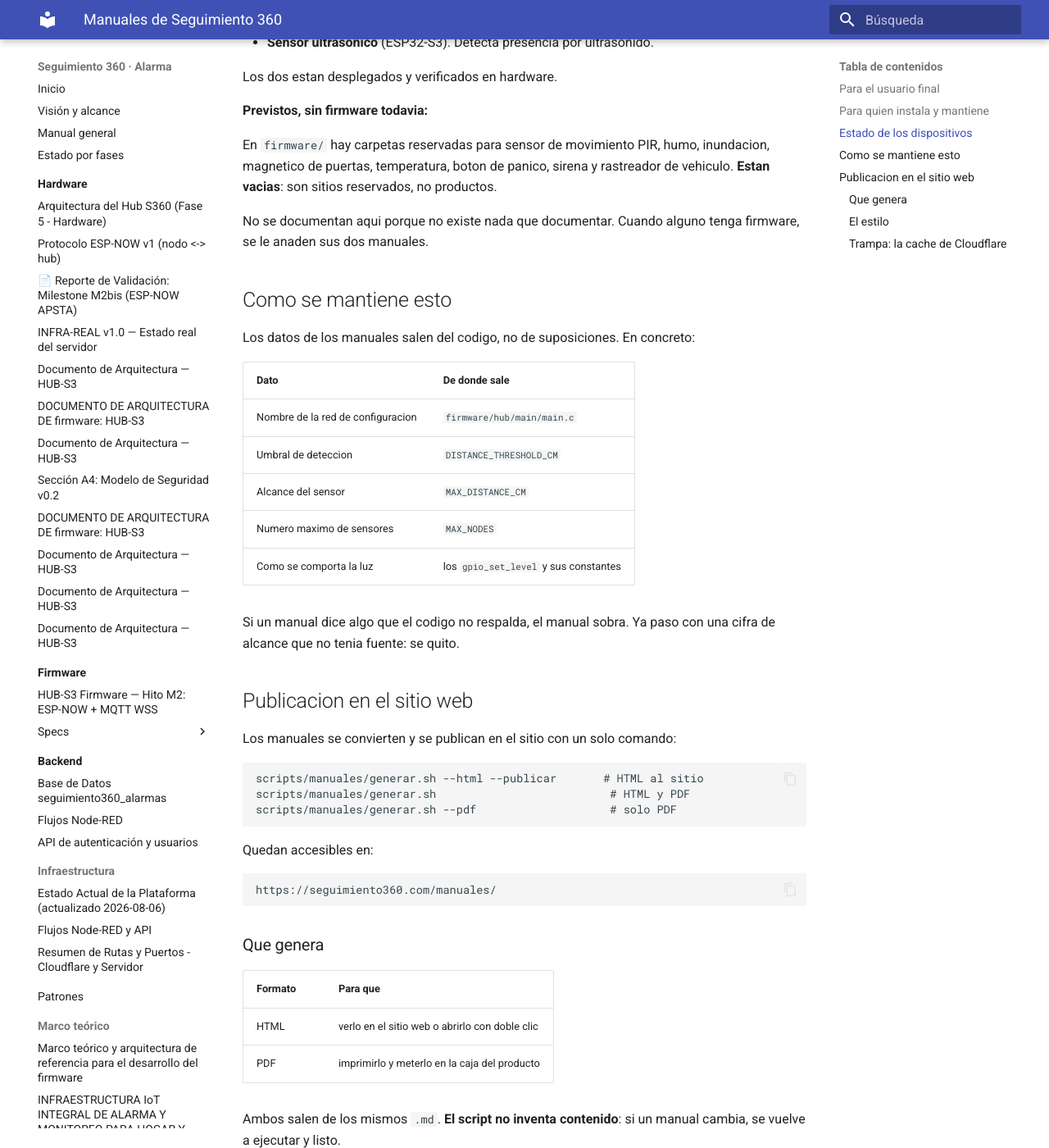
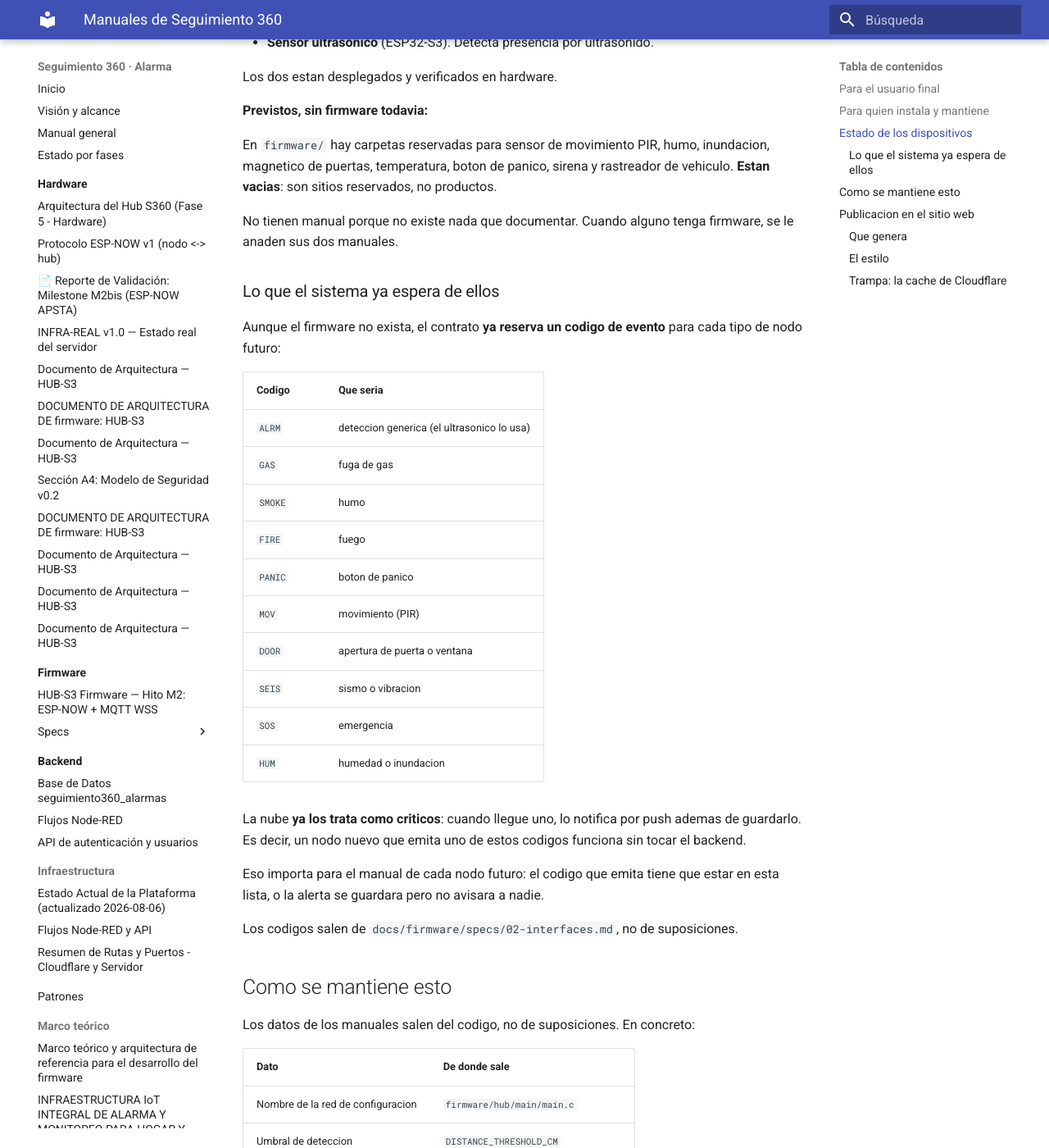
Before and after one commit to khalifa63/seguimiento360-alarma, an MkDocs documentation site: the page built from docs/manuales/README.md, in a window 1280 px wide and 1400 px high, scrolled down 1000 px. Shown: the whole window at 82% size. Built offline with MkDocs 1.6.1 and Material for MkDocs 9.7.7, drawn with Linux system fonts in a browser that asks for light colours.

Commit message:
docs: documentar los codigos de evento reservados para nodos futuros
El contrato ya reserva un codigo para cada tipo de nodo previsto (GAS, SMOKE,
FIRE, PANIC, MOV, DOOR, SEIS, SOS, HUM) y la nube ya los trata como criticos:
cuando llegue uno, se notifica por push ademas de guardarse.

Eso importa para el manual de cada nodo futuro: si el codigo que emite no esta
en esa lista, la alerta se guarda pero no avisa a nadie.

Los diez codigos estan contrastados con docs/firmware/specs/02-interfaces.md y
con la lista que usa el flujo desplegado. Coinciden uno a uno.

```diff
--- a/docs/manuales/README.md
+++ b/docs/manuales/README.md
@@ -38,8 +38,35 @@ En `firmware/` hay carpetas reservadas para sensor de movimiento PIR, humo,
 inundacion, magnetico de puertas, temperatura, boton de panico, sirena y
 rastreador de vehiculo. **Estan vacias**: son sitios reservados, no productos.
 
-No se documentan aqui porque no existe nada que documentar. Cuando alguno tenga
+No tienen manual porque no existe nada que documentar. Cuando alguno tenga
 firmware, se le anaden sus dos manuales.
+
+### Lo que el sistema ya espera de ellos
+
+Aunque el firmware no exista, el contrato **ya reserva un codigo de evento**
+para cada tipo de nodo futuro:
+
+| Codigo | Que seria |
+|---|---|
+| `ALRM` | deteccion generica (el ultrasonico lo usa) |
+| `GAS` | fuga de gas |
+| `SMOKE` | humo |
+| `FIRE` | fuego |
+| `PANIC` | boton de panico |
+| `MOV` | movimiento (PIR) |
+| `DOOR` | apertura de puerta o ventana |
+| `SEIS` | sismo o vibracion |
+| `SOS` | emergencia |
+| `HUM` | humedad o inundacion |
+
+La nube **ya los trata como criticos**: cuando llegue uno, lo notifica por
+push ademas de guardarlo. Es decir, un nodo nuevo que emita uno de estos
+codigos funciona sin tocar el backend.
+
+Eso importa para el manual de cada nodo futuro: el codigo que emita tiene que
+estar en esta lista, o la alerta se guardara pero no avisara a nadie.
+
+Los codigos salen de `docs/firmware/specs/02-interfaces.md`, no de suposiciones.
 
 ## Como se mantiene esto
 
```
